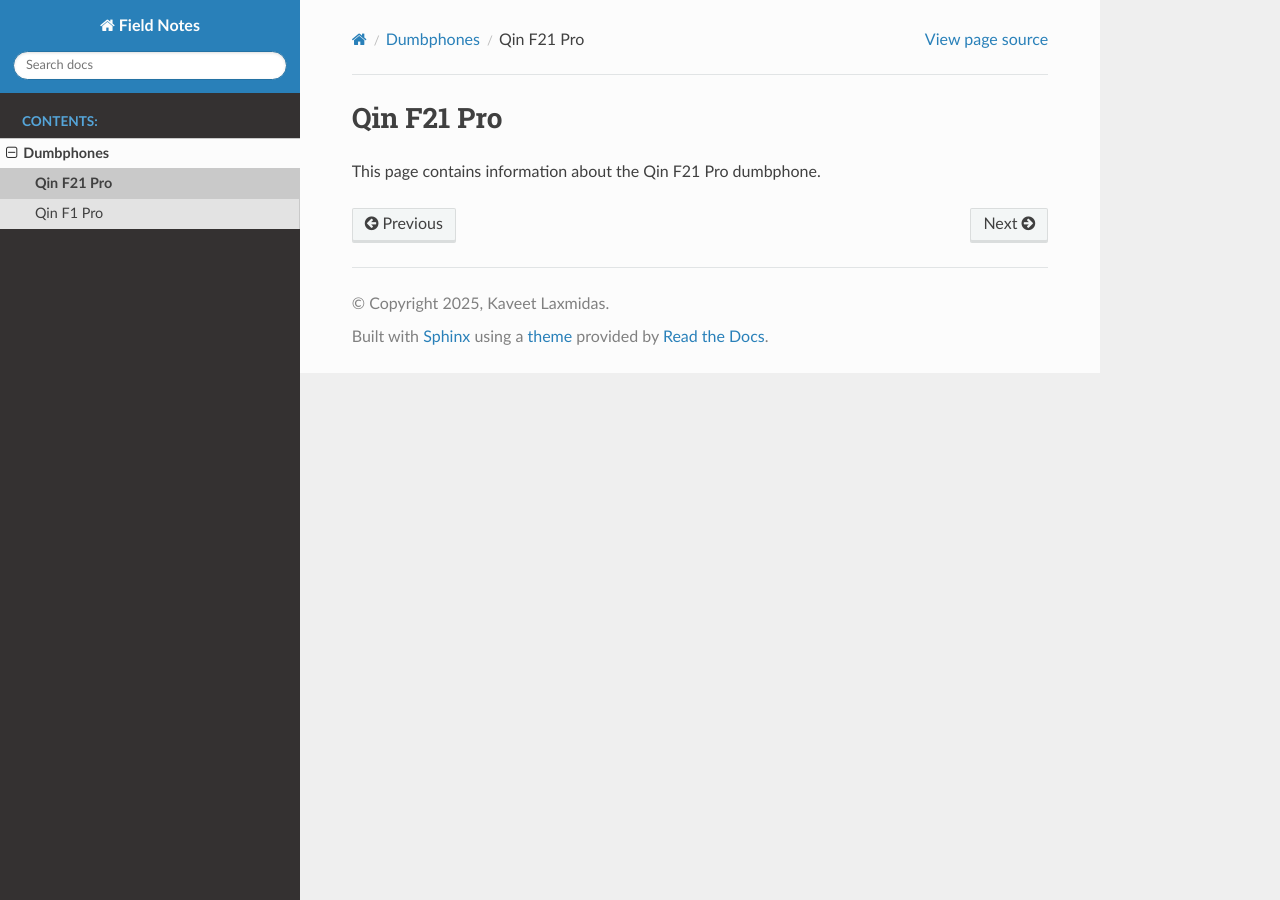
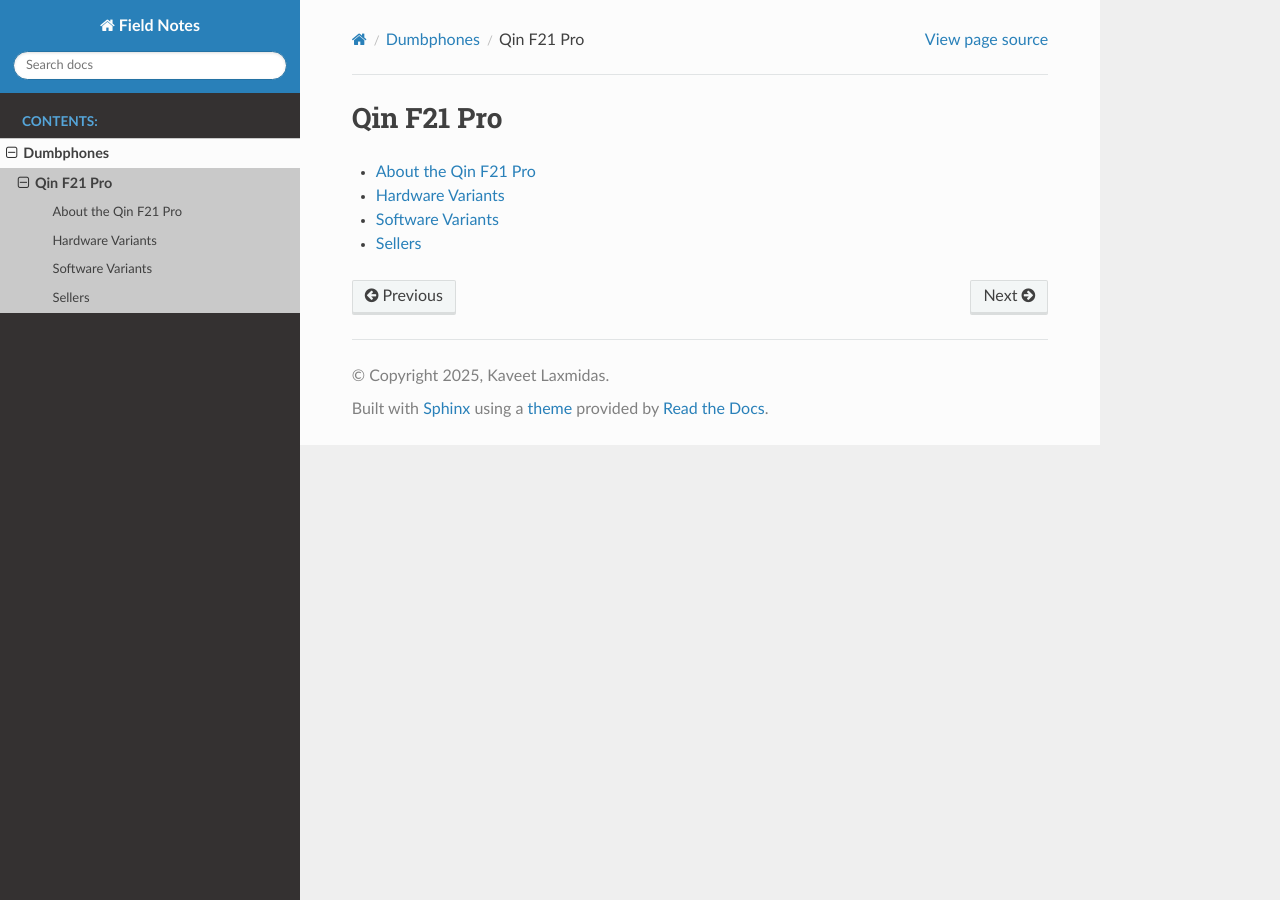
Before and after one commit to kaveet/kaveet.github.io, a Sphinx documentation site: the page built from docs/dumbphones/qin-f21-pro/index.md, in a window 1280 px wide. Built offline with Sphinx 7.4.7 and the Read the Docs theme 3.1.0, drawn with Linux system fonts in a browser that asks for light colours.

Commit message:
Remove F1 Pro and add subsections to Qin F21 Pro
Co-authored-by: kaveet <11801260+kaveet@users.noreply.github.com>

````diff
--- a/docs/dumbphones/index.md
+++ b/docs/dumbphones/index.md
@@ -6,5 +6,4 @@ This section contains information about various dumbphones.
 :maxdepth: 2
 
 qin-f21-pro/index
-qin-f1-pro
 ```
--- a/docs/dumbphones/qin-f1-pro.md
+++ /dev/null
@@ -1 +0,0 @@
-# Qin F1 Pro
--- /dev/null
+++ b/docs/dumbphones/qin-f21-pro/hardware-variants.md
@@ -0,0 +1,3 @@
+# Hardware Variants
+
+Information about hardware variants of the Qin F21 Pro will be added here.
--- a/docs/dumbphones/qin-f21-pro/index.md
+++ b/docs/dumbphones/qin-f21-pro/index.md
@@ -1,3 +1,10 @@
 # Qin F21 Pro
 
-This page contains information about the Qin F21 Pro dumbphone.
+```{toctree}
+:maxdepth: 2
+
+about
+hardware-variants
+software-variants
+sellers
+```
--- /dev/null
+++ b/docs/dumbphones/qin-f21-pro/software-variants.md
@@ -0,0 +1,3 @@
+# Software Variants
+
+Information about software variants of the Qin F21 Pro will be added here.
````
Also changed, not shown: docs/dumbphones/qin-f21-pro/about.md (added, +3 -0 lines), docs/dumbphones/qin-f21-pro/sellers.md (added, +3 -0 lines).
